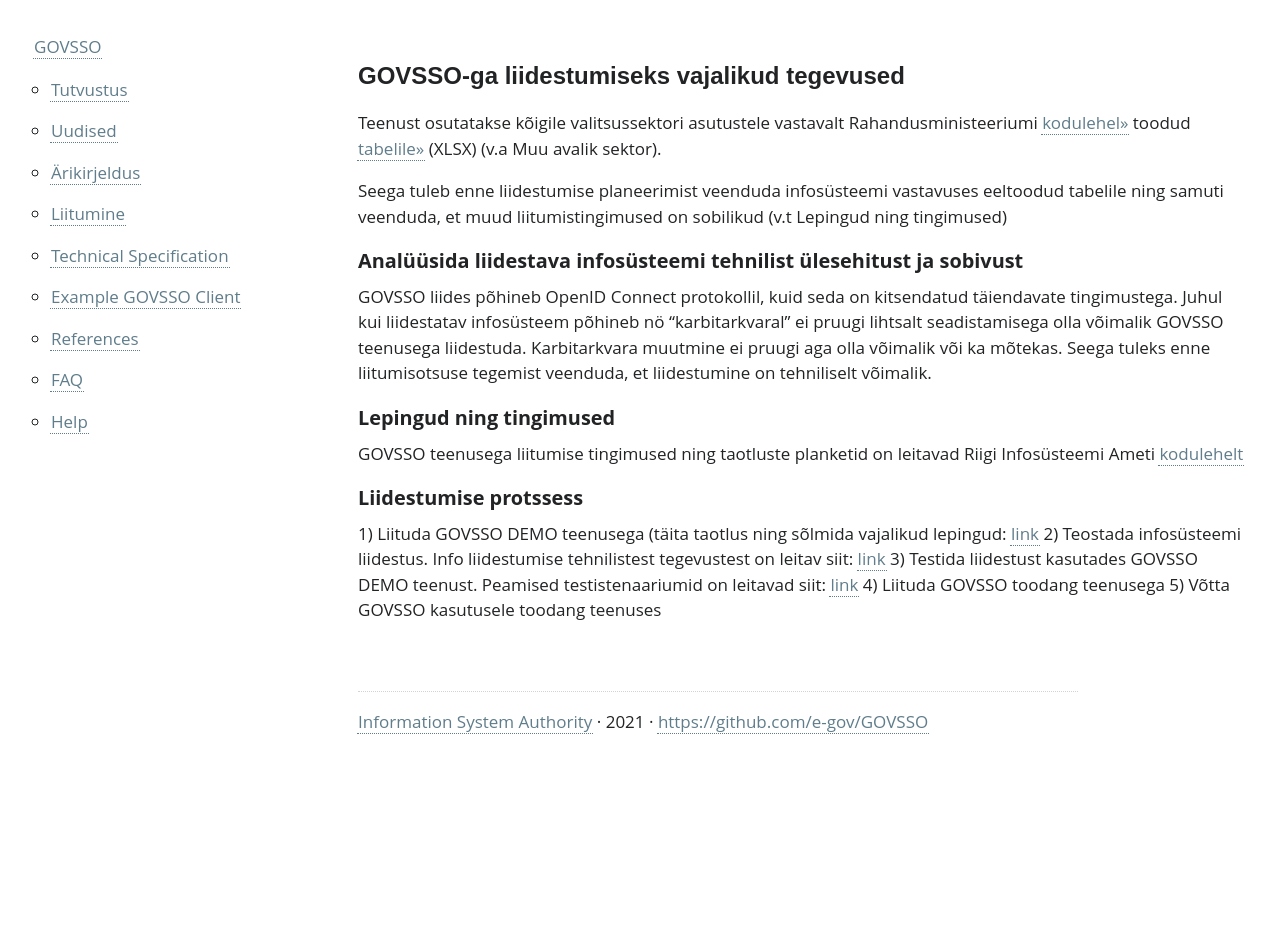
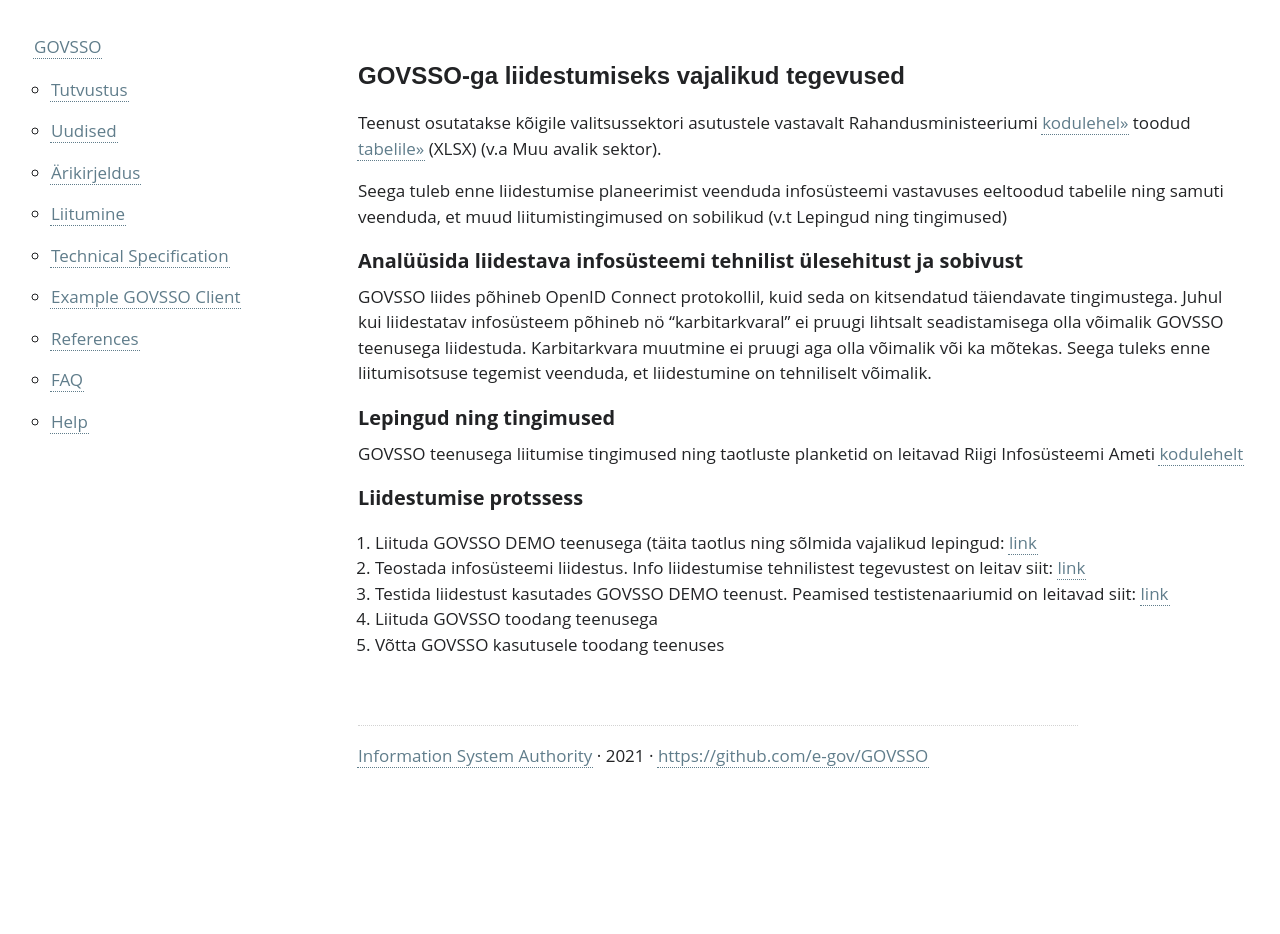
Before and after one commit to e-gov/GOVSSO, a Jekyll site: the page built from Application.md, in a window 1280 px wide. Built offline with Jekyll 4.4.1, drawn with Linux system fonts in a browser that asks for light colours; our own code applies the rules of GitHub Pages for plain Markdown files.

Commit message:
GSSO-242 Fix text alignment in Application.md

```diff
--- a/Application.md
+++ b/Application.md
@@ -19,8 +19,8 @@ GOVSSO teenusega liitumise tingimused ning taotluste planketid on leitavad Riigi
 
 ## Liidestumise protssess
 
-1) Liituda GOVSSO DEMO teenusega (täita taotlus ning sõlmida vajalikud lepingud: [link](https://www.ria.ee/et/riigi-infosusteem/eid/partnerile.html)
-2) Teostada infosüsteemi liidestus. Info liidestumise tehnilistest tegevustest on leitav siit: [link](TechnicalSpecification#7-security-operations)
-3) Testida liidestust kasutades GOVSSO DEMO teenust. Peamised testistenaariumid on leitavad siit: [link](TechnicalSpecification)
-4) Liituda GOVSSO toodang teenusega
-5) Võtta GOVSSO kasutusele toodang teenuses
+1. Liituda GOVSSO DEMO teenusega (täita taotlus ning sõlmida vajalikud lepingud: [link](https://www.ria.ee/et/riigi-infosusteem/eid/partnerile.html)
+2. Teostada infosüsteemi liidestus. Info liidestumise tehnilistest tegevustest on leitav siit: [link](TechnicalSpecification#7-security-operations)
+3. Testida liidestust kasutades GOVSSO DEMO teenust. Peamised testistenaariumid on leitavad siit: [link](TechnicalSpecification)
+4. Liituda GOVSSO toodang teenusega
+5. Võtta GOVSSO kasutusele toodang teenuses
```
